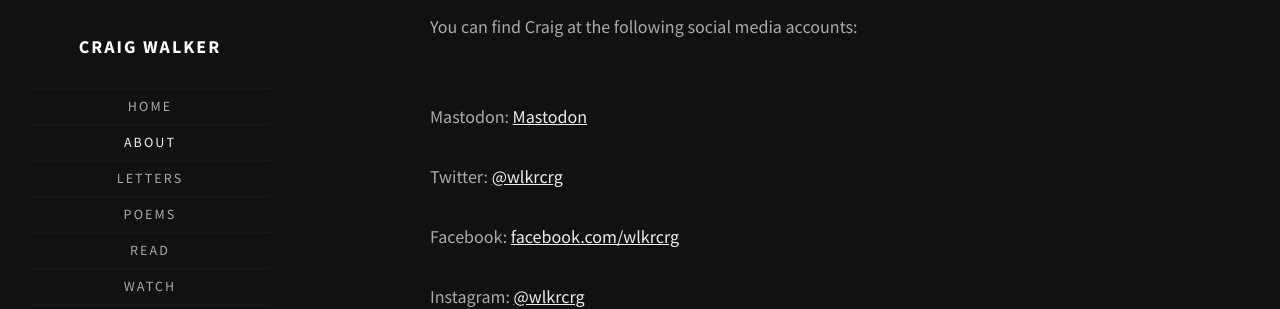
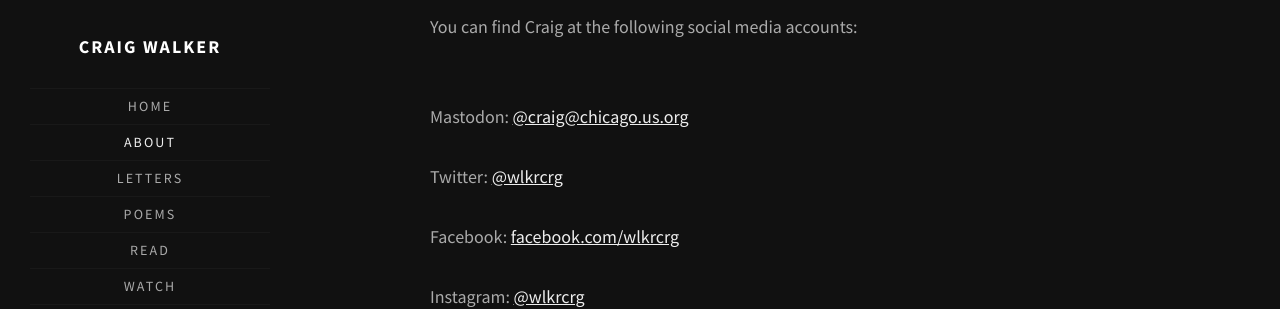
Before and after one commit to walkercraig/walkercraig, a Jekyll site: the page built from about.html, in a window 1280 px wide and 900 px high, scrolled down 1999 px. Shown: the part 155-464 px from the top of the window. Built offline with Jekyll 4.4.1, drawn with Linux system fonts in a browser that asks for light colours; some web fonts are replaced.

Commit message:
Update about.html

```diff
--- a/about.html
+++ b/about.html
@@ -34,7 +34,7 @@ title: About
     <br/>
     <p>You can find Craig at the following social media accounts:</p>
     <br/>
-    <p>Mastodon: <a rel="me" href="https://chicago.us.org/@craig">Mastodon</a><br>
+    <p>Mastodon: <a rel="me" href="https://chicago.us.org/@craig">@craig@chicago.us.org</a><br>
     <p>Twitter: <a href="https://twitter.com/wlkrcrg">@wlkrcrg</a><br>
     <p>Facebook: <a href="https://www.facebook.com/wlkrcrg">facebook.com/wlkrcrg</a><br>
     <p>Instagram: <a href="https://www.instagram.com/wlkrcrg/">@wlkrcrg</a><br>
```
